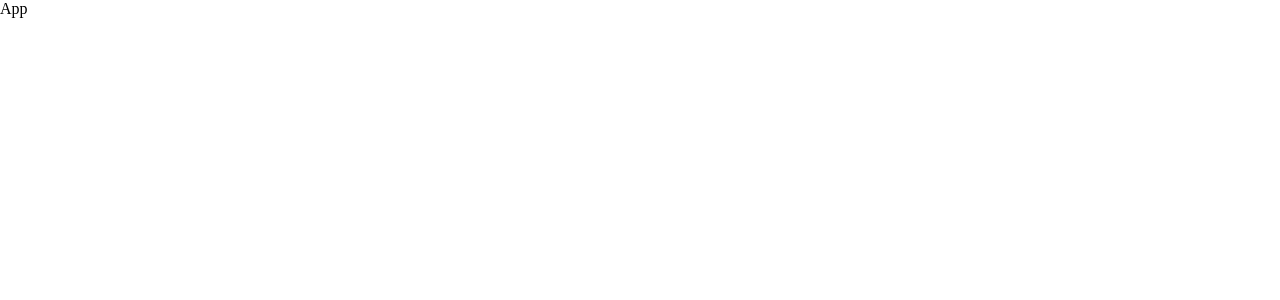
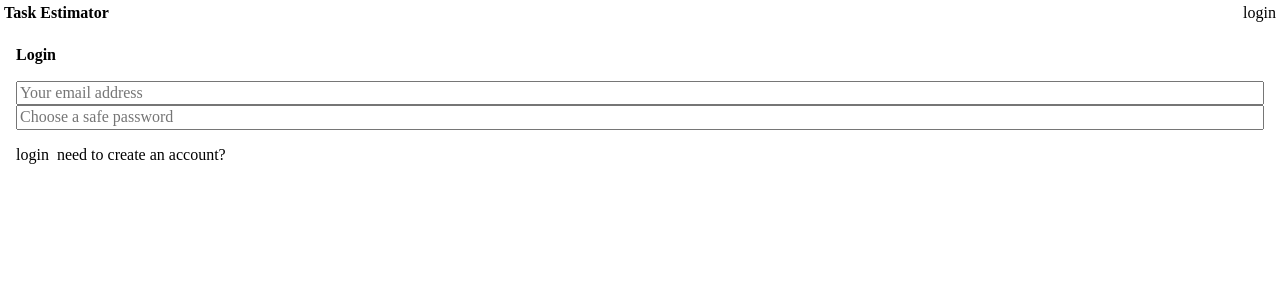
Before and after one commit to zahramemar/task-estimate-front, a React (Create React App) app: page /login in a window 1280 px wide. Shown: the top 300 px of the page. Built offline with nearby package versions, Linux system fonts and the light colour scheme.

Commit message:
add register and singin

```diff
--- a/src/components/App.js
+++ b/src/components/App.js
@@ -1,5 +1,39 @@
-import React from "react";
+import React, { useReducer } from "react";
+import { Switch, Route } from "react-router-dom";
+import Header from "./Header";
+import Login from "./Login";
+
+const initialState = {
+  login: !!localStorage.getItem("AUTH_TOKEN")
+};
+
+function reducer(state, action) {
+  switch (action.type) {
+    case "login":
+      return { login: true };
+    case "logout":
+      localStorage.removeItem("AUTH_TOKEN");
+      return { login: false };
+    default:
+      throw new Error();
+  }
+}
 
 export default function App() {
-  return <div className="center w85">App</div>;
+  const [state, dispatch] = useReducer(reducer, initialState);
+
+  return (
+    <div className="center w85">
+      <Header isLogin={state.login} dispatch={dispatch} />
+      <div className="ph3 pv1 background-gray">
+        <Switch>
+          <Route
+            exact
+            path="/login"
+            render={() => <Login dispatch={dispatch} />}
+          />
+        </Switch>
+      </div>
+    </div>
+  );
 }
--- /dev/null
+++ b/src/components/Header.js
@@ -0,0 +1,28 @@
+import React from "react";
+import { Link } from "react-router-dom";
+import { withRouter } from "react-router-dom";
+
+export default withRouter(({ isLogin, history, dispatch }) => (
+  <div className="flex pa1 justify-between nowrap orange">
+    <div className="flex flex-fixed black">
+      <div className="fw7 mr1">Task Estimator</div>
+    </div>
+    <div className="flex flex-fixed">
+      {isLogin ? (
+        <div
+          className="ml1 pointer black"
+          onClick={() => {
+            dispatch({ type: "logout" });
+            history.push(`/`);
+          }}
+        >
+          logout
+        </div>
+      ) : (
+        <Link to="/login" className="ml1 no-underline black">
+          login
+        </Link>
+      )}
+    </div>
+  </div>
+));
--- /dev/null
+++ b/src/components/Login.js
@@ -0,0 +1,80 @@
+import React, { useState } from "react";
+import { Mutation } from "react-apollo";
+import gql from "graphql-tag";
+import { withRouter } from "react-router-dom";
+
+const SIGNUP_MUTATION = gql`
+  mutation SignupMutation($email: String!, $password: String!, $name: String!) {
+    signup(email: $email, password: $password, name: $name) {
+      token
+    }
+  }
+`;
+
+const LOGIN_MUTATION = gql`
+  mutation LoginMutation($email: String!, $password: String!) {
+    login(email: $email, password: $password) {
+      token
+    }
+  }
+`;
+
+export default withRouter(({ history, dispatch }) => {
+  // switch between Login and SignUp
+  const [login, setLogin] = useState(true);
+  const [email, setEmail] = useState("");
+  const [password, setPassword] = useState("");
+  const [name, setName] = useState("");
+
+  async function confirm({ token }) {
+    localStorage.setItem("AUTH_TOKEN", token);
+    dispatch({ type: token ? "login" : "logout" });
+    history.push(`/`);
+  }
+
+  return (
+    <div>
+      <h4 className="mv3">{login ? "Login" : "Sign Up"}</h4>
+      <div className="flex flex-column">
+        {!login && (
+          <input
+            value={name}
+            onChange={e => setName(e.target.value)}
+            type="text"
+            placeholder="Your name"
+          />
+        )}
+        <input
+          value={email}
+          onChange={e => setEmail(e.target.value)}
+          type="text"
+          placeholder="Your email address"
+        />
+        <input
+          value={password}
+          onChange={e => setPassword(e.target.value)}
+          type="password"
+          placeholder="Choose a safe password"
+        />
+      </div>
+      <div className="flex mt3">
+        <Mutation
+          mutation={login ? LOGIN_MUTATION : SIGNUP_MUTATION}
+          variables={{ email, password, name }}
+          onCompleted={data =>
+            confirm(login ? data.login : data.signup, history)
+          }
+        >
+          {mutation => (
+            <div className="pointer mr2 button" onClick={mutation}>
+              {login ? "login" : "create account"}
+            </div>
+          )}
+        </Mutation>
+        <div className="pointer button" onClick={() => setLogin(!login)}>
+          {login ? "need to create an account?" : "already have an account?"}
+        </div>
+      </div>
+    </div>
+  );
+});
```
